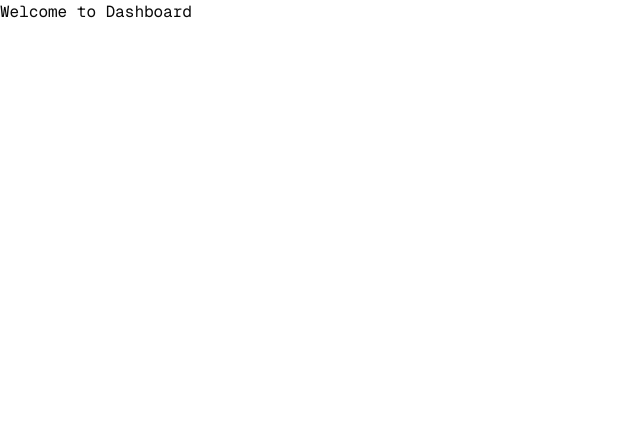
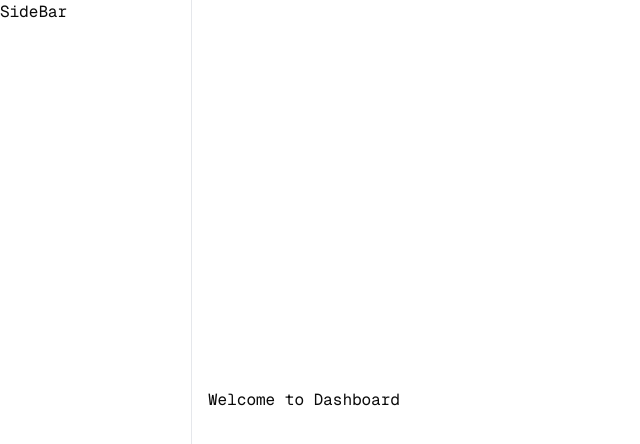
Before and after one commit to GauravKavat/devtasker, a Next.js app: page /dashboard in a window 1280 px wide. Shown: the top 444 px of the page, without its empty margins (0-640 px from the left). Built offline with nearby package versions, Linux system fonts and the light colour scheme; no server answers; sample sign-in values are in the browser's storage.

Commit message:
Add Sidebar component to Dashboard for improved layout

```diff
--- a/app/(main)/(routes)/_components/sidebar.tsx
+++ b/app/(main)/(routes)/_components/sidebar.tsx
@@ -0,0 +1,9 @@
+"use client";
+
+export default function Sidebar() {
+  return (
+    <div className="flex flex-col h-screen w-[15%] border-r border-gray-200 dark:border-gray-700">
+      <h1>SideBar</h1>
+    </div>
+  );
+}
--- a/app/(main)/(routes)/dashboard/page.tsx
+++ b/app/(main)/(routes)/dashboard/page.tsx
@@ -1,5 +1,7 @@
 import { auth } from "@clerk/nextjs/server";
 import { redirect } from "next/navigation";
+
+import Sidebar from "@/app/(main)/(routes)/_components/sidebar";
 
 export default async function Dashboard() {
   const { userId } = await auth();
@@ -9,8 +11,11 @@ export default async function Dashboard() {
   }
 
   return (
-    <div>
-      <h1>Welcome to Dashboard</h1>
+    <div className="flex flex-row gap-x-4 w-full">
+      <Sidebar />
+      <div className="flex items-center">
+        <h1>Welcome to Dashboard</h1>
+      </div>
     </div>
   );
 }
```
